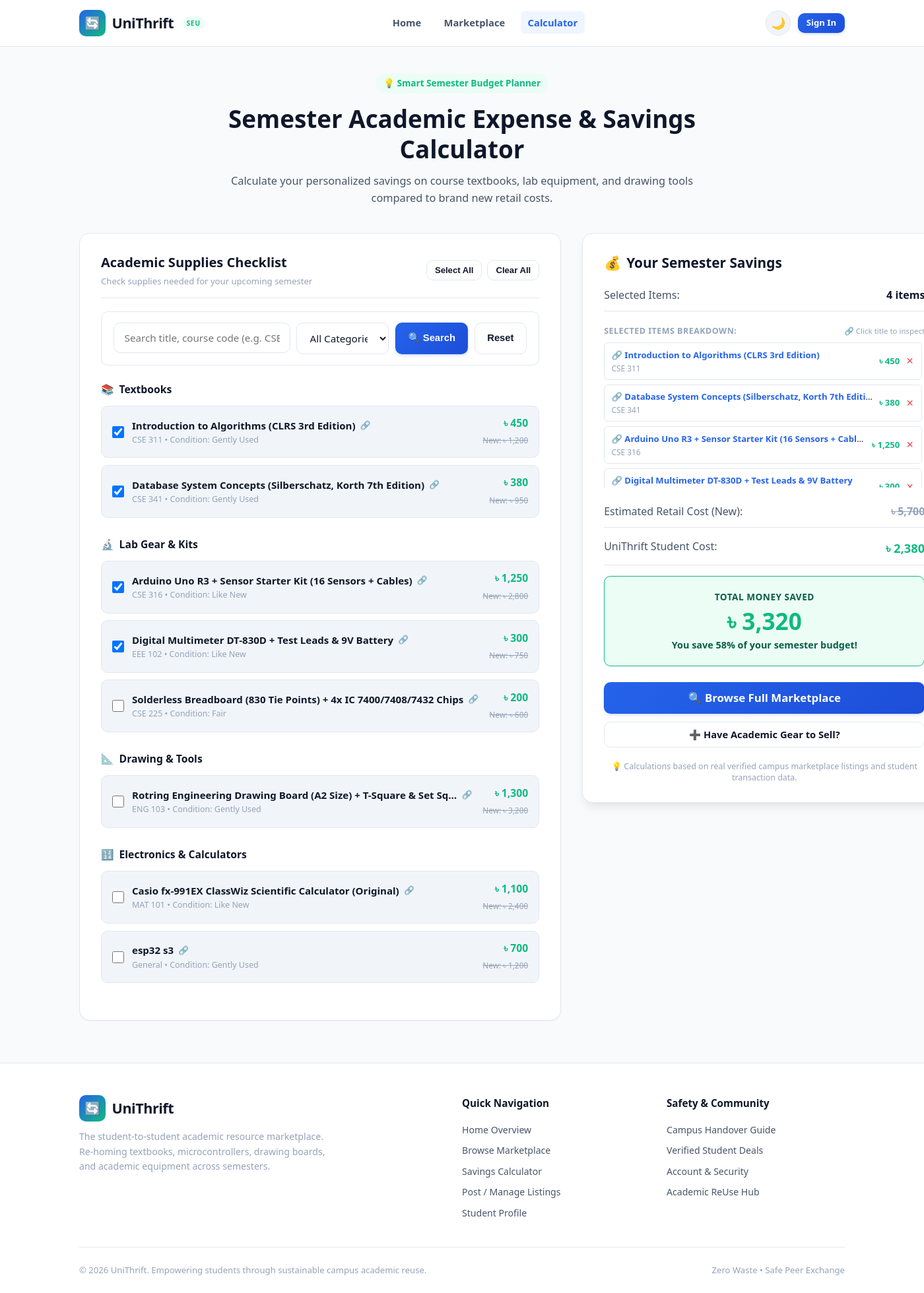
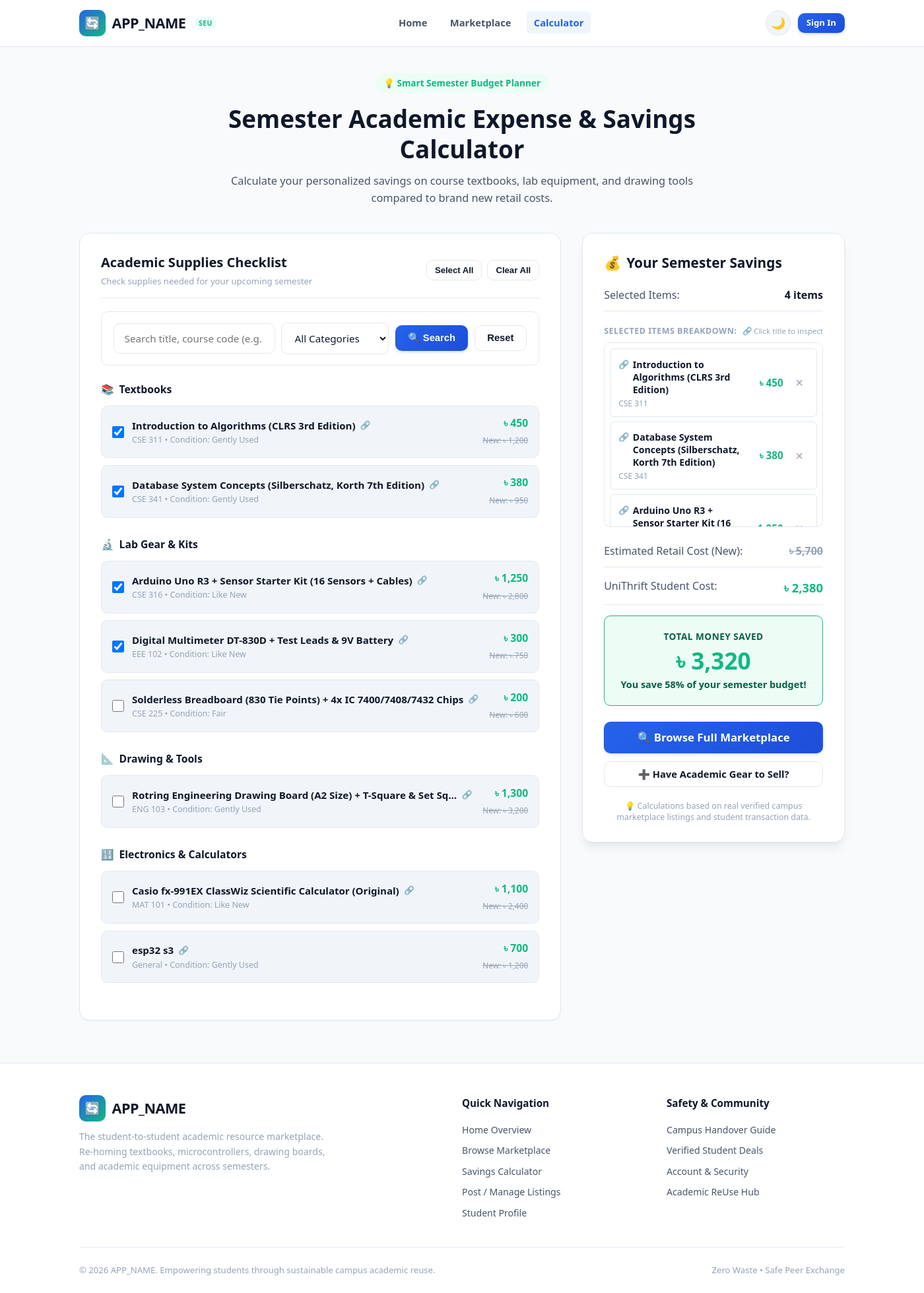
Before and after one commit to GamerGiri/unithrift, a PHP site: page /calculator.php in a window 1400 px wide. Shown: the whole page at 66% size. Run offline with PHP 8.4, Linux system fonts and the light colour scheme; data comes from the database, SQL or seed files in the repository; some libraries are stand-ins or nearby versions.

Commit message:
Enhance calculator selected items breakdown and mobile responsiveness

```diff
--- a/assets/css/style.css
+++ b/assets/css/style.css
@@ -1206,3 +1206,152 @@ a:hover {
         display: none;
     }
 }
+
+/* =========================================================================
+   Academic Budget Calculator & Selected Items Breakdown Styling
+   ========================================================================= */
+.calc-layout-grid {
+    display: grid;
+    grid-template-columns: 1.35fr 1fr;
+    gap: 2rem;
+    align-items: flex-start;
+}
+
+.calc-search-bar {
+    display: grid;
+    grid-template-columns: minmax(180px, 1.8fr) minmax(140px, 1.2fr) auto auto;
+    gap: 0.6rem;
+    align-items: center;
+}
+
+.calc-selected-box {
+    background: var(--bg-surface);
+    border: 1px solid var(--border-color);
+    border-radius: var(--radius-md);
+    padding: 0.5rem;
+    max-height: 280px;
+    overflow-y: auto;
+    display: flex;
+    flex-direction: column;
+    gap: 0.45rem;
+    scrollbar-width: thin;
+    scrollbar-color: var(--border-color) transparent;
+}
+
+.calc-selected-box::-webkit-scrollbar {
+    width: 6px;
+}
+
+.calc-selected-box::-webkit-scrollbar-track {
+    background: transparent;
+}
+
+.calc-selected-box::-webkit-scrollbar-thumb {
+    background: var(--border-color);
+    border-radius: var(--radius-full);
+}
+
+.calc-selected-box::-webkit-scrollbar-thumb:hover {
+    background: var(--text-muted);
+}
+
+.calc-selected-row {
+    display: flex;
+    justify-content: space-between;
+    align-items: center;
+    background: var(--bg-card);
+    border: 1px solid var(--border-color);
+    border-radius: var(--radius-sm);
+    padding: 0.6rem 0.75rem;
+    gap: 0.75rem;
+    transition: var(--transition);
+}
+
+.calc-selected-row:hover {
+    border-color: var(--primary);
+    background: var(--bg-subtle);
+}
+
+.calc-selected-link {
+    font-weight: 700;
+    color: var(--text-primary);
+    text-decoration: none;
+    display: inline-flex;
+    align-items: flex-start;
+    gap: 0.35rem;
+    font-size: 0.88rem;
+    line-height: 1.35;
+    word-break: break-word;
+    transition: color 0.15s ease;
+}
+
+.calc-selected-link:hover {
+    color: var(--primary);
+    text-decoration: underline;
+}
+
+.calc-selected-row-meta {
+    display: flex;
+    align-items: center;
+    gap: 0.65rem;
+    flex-shrink: 0;
+}
+
+.calc-selected-remove-btn {
+    display: inline-flex;
+    align-items: center;
+    justify-content: center;
+    width: 28px;
+    height: 28px;
+    border-radius: var(--radius-full);
+    background: transparent;
+    border: 1px solid transparent;
+    color: var(--text-muted);
+    font-size: 1.25rem;
+    line-height: 1;
+    cursor: pointer;
+    transition: var(--transition);
+    flex-shrink: 0;
+}
+
+.calc-selected-remove-btn:hover {
+    background: var(--danger-light);
+    color: var(--danger);
+    border-color: rgba(239, 68, 68, 0.25);
+}
+
+@media (max-width: 992px) {
+    .calc-layout-grid {
+        grid-template-columns: 1fr !important;
+        gap: 1.5rem !important;
+    }
+    .calc-sticky-card {
+        position: static !important;
+        top: auto !important;
+    }
+    .calc-search-bar {
+        grid-template-columns: 1fr 1fr;
+    }
+    .calc-search-bar > div:first-child {
+        grid-column: 1 / -1;
+    }
+}
+
+@media (max-width: 580px) {
+    .calc-search-bar {
+        grid-template-columns: 1fr;
+    }
+    .calc-selected-row {
+        flex-direction: column;
+        align-items: flex-start;
+        gap: 0.5rem;
+    }
+    .calc-selected-row-meta {
+        width: 100%;
+        display: flex;
+        justify-content: space-between;
+        align-items: center;
+        padding-top: 0.35rem;
+        border-top: 1px dashed var(--border-color);
+    }
+}
--- a/calculator.php
+++ b/calculator.php
@@ -79,7 +79,7 @@ require_once __DIR__ . '/includes/header.php';
     </div>
 
     <!-- Main Calculator Layout (Interactive Columns) -->
-    <div style="display: grid; grid-template-columns: 1.4fr 1fr; gap: 2rem; align-items: flex-start;">
+    <div class="calc-layout-grid">
 
         <!-- Left Column: Item Selection Checklist & Search Bar -->
         <div style="background: var(--bg-card); border: 1px solid var(--border-color); border-radius: var(--radius-lg); padding: 1.75rem 2rem; box-shadow: var(--shadow-sm);">
@@ -97,11 +97,11 @@ require_once __DIR__ . '/includes/header.php';
 
             <!-- Interactive Search & Filter Bar with Search Button -->
             <div style="background: var(--bg-surface); padding: 1rem 1.15rem; border-radius: var(--radius-md); border: 1px solid var(--border-color); margin-bottom: 1.5rem;">
-                <div style="display: flex; gap: 0.6rem; flex-wrap: wrap;">
-                    <div style="flex: 2; min-width: 190px;">
+                <div class="calc-search-bar">
+                    <div>
                         <input type="text" id="calcSearchInput" class="form-control" placeholder="Search title, course code (e.g. CSE 311, MAT 101)..." onkeydown="if(event.key==='Enter') filterCalculatorItems();">
                     </div>
-                    <div style="flex: 1; min-width: 140px;">
+                    <div>
                         <select id="calcCategoryFilter" class="form-control" onchange="filterCalculatorItems()">
                             <option value="">All Categories</option>
                             <option value="Textbooks">📚 Textbooks</option>
@@ -111,14 +111,14 @@ require_once __DIR__ . '/includes/header.php';
                             <option value="Other">📦 Other Supplies</option>
                         </select>
                     </div>
-                    <button type="button" id="calcSearchBtn" class="btn btn-primary" onclick="filterCalculatorItems()" style="display: inline-flex; align-items: center; gap: 0.35rem; white-space: nowrap;">
+                    <button type="button" id="calcSearchBtn" class="btn btn-primary" onclick="filterCalculatorItems()" style="display: inline-flex; align-items: center; justify-content: center; gap: 0.35rem; white-space: nowrap;">
                         🔍 Search
                     </button>
-                    <button type="button" id="calcResetBtn" class="btn btn-outline" onclick="resetCalculatorSearch()" style="white-space: nowrap;">
+                    <button type="button" id="calcResetBtn" class="btn btn-outline" onclick="resetCalculatorSearch()" style="white-space: nowrap; justify-content: center;">
                         Reset
                     </button>
                 </div>
-                <div id="calcSearchResultCount" style="font-size: 0.8rem; color: var(--text-muted); margin-top: 0.45rem; display: none;"></div>
+                <div id="calcSearchResultCount" style="font-size: 0.8rem; color: var(--text-muted); margin-top: 0.5rem; display: none;"></div>
             </div>
 
             <!-- Dynamic Category Groups -->
@@ -190,7 +190,7 @@ require_once __DIR__ . '/includes/header.php';
         </div>
 
         <!-- Right Column: Real-Time Financial Summary Card -->
-        <div style="background: var(--bg-card); border: 1px solid var(--border-color); border-radius: var(--radius-lg); padding: 1.75rem 2rem; box-shadow: var(--shadow-lg); position: sticky; top: 90px;">
+        <div class="calc-sticky-card" style="background: var(--bg-card); border: 1px solid var(--border-color); border-radius: var(--radius-lg); padding: 1.75rem 2rem; box-shadow: var(--shadow-lg); position: sticky; top: 90px;">
 
             <h2 style="font-size: 1.3rem; font-weight: 800; margin-bottom: 1.25rem; display: flex; align-items: center; gap: 0.5rem;">
                 <span>💰</span> Your Semester Savings
@@ -209,7 +209,7 @@ require_once __DIR__ . '/includes/header.php';
                         <span style="font-size: 0.78rem; font-weight: 700; color: var(--text-muted); text-transform: uppercase; letter-spacing: 0.5px;">Selected Items Breakdown:</span>
                         <span style="font-size: 0.72rem; color: var(--text-muted);">🔗 Click title to inspect</span>
                     </div>
-                    <div id="selectedItemsContainer" style="display: flex; flex-direction: column; gap: 0.45rem; max-height: 220px; overflow-y: auto; padding-right: 4px;">
+                    <div id="selectedItemsContainer" class="calc-selected-box">
                         <!-- Filled dynamically by JavaScript -->
                     </div>
                 </div>
@@ -302,7 +302,7 @@ function renderSelectedItemsList(checkedBoxes) {
 
     if (checkedBoxes.length === 0) {
         container.innerHTML = `
-            <div style="font-size: 0.8rem; color: var(--text-muted); font-style: italic; text-align: center; padding: 0.75rem; background: var(--bg-subtle); border-radius: var(--radius-sm); border: 1px dashed var(--border-color);">
+            <div style="font-size: 0.82rem; color: var(--text-muted); font-style: italic; text-align: center; padding: 1.25rem 0.75rem; background: var(--bg-card); border-radius: var(--radius-sm); border: 1px dashed var(--border-color);">
                 No items selected yet. Check items on the left to calculate your savings.
             </div>`;
         return;
@@ -317,16 +317,17 @@ function renderSelectedItemsList(checkedBoxes) {
         const sell = Math.round(parseFloat(cb.getAttribute('data-sell')) || 0).toLocaleString();
 
         html += `
-            <div class="selected-item-row" style="display: flex; justify-content: space-between; align-items: center; background: var(--bg-surface); border: 1px solid var(--border-color); border-radius: var(--radius-sm); padding: 0.45rem 0.65rem; font-size: 0.82rem; gap: 0.5rem;">
-                <div style="overflow: hidden; text-overflow: ellipsis; white-space: nowrap; flex: 1;">
-                    <a href="${url}" target="_blank" style="font-weight: 700; color: var(--primary); text-decoration: none;" title="Open '${name}' in new tab">
-                        🔗 ${name}
+            <div class="calc-selected-row">
+                <div style="flex: 1; min-width: 0;">
+                    <a href="${url}" target="_blank" class="calc-selected-link" title="Open '${name}' in new tab">
+                        <span style="font-size: 0.8rem; margin-top: 1px;">🔗</span>
+                        <span>${name}</span>
                     </a>
-                    <span style="color: var(--text-muted); font-size: 0.74rem; display: block;">${course}</span>
+                    <span style="color: var(--text-muted); font-size: 0.75rem; display: block; margin-top: 2px;">${course}</span>
                 </div>
-                <div style="display: flex; align-items: center; gap: 0.5rem; flex-shrink: 0;">
-                    <span style="font-weight: 800; color: var(--accent);">৳ ${sell}</span>
-                    <button type="button" onclick="uncheckCalcItem('${id}')" style="background: none; border: none; color: var(--danger); font-size: 1.15rem; line-height: 1; cursor: pointer; padding: 0 2px;" title="Remove this item from calculation">&times;</button>
+                <div class="calc-selected-row-meta">
+                    <span style="font-weight: 800; color: var(--accent); font-size: 0.95rem;">৳ ${sell}</span>
+                    <button type="button" class="calc-selected-remove-btn" onclick="uncheckCalcItem('${id}')" aria-label="Remove ${name}" title="Remove this item from calculation">&times;</button>
                 </div>
             </div>
         `;
```
